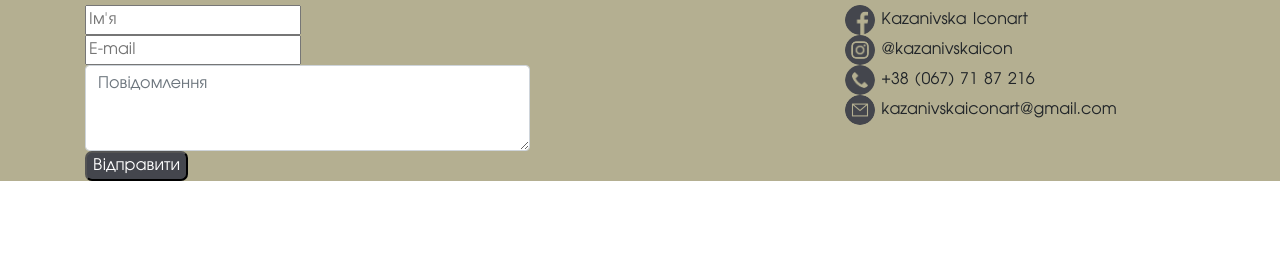
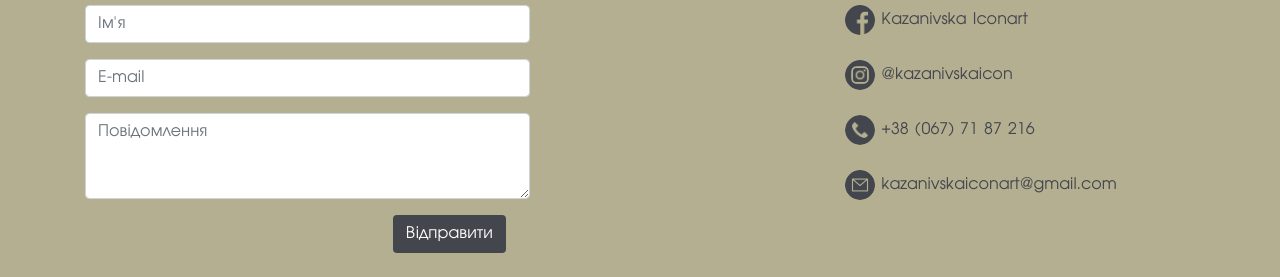
Before and after one commit to ElitKondor/Iconart-site, a plain HTML site: page index.html in a window 1280 px wide. Shown: the part 2552-2829 px from the top of the page. Before the commit the page ends 2733 px from the top, so only its background shows below. Drawn offline with nearby package versions, Linux system fonts and the light colour scheme.

Commit message:
Minor fixes

```diff
--- a/index.html
+++ b/index.html
@@ -6,6 +6,7 @@
 	<title>Kazanivska Iconart</title>
 	<link rel="icon" type="image/png" href="./images/logo/kazanivska_LOGO_white.png">
 	<link rel="stylesheet" href="https://stackpath.bootstrapcdn.com/bootstrap/4.1.3/css/bootstrap.min.css" integrity="sha384-MCw98/SFnGE8fJT3GXwEOngsV7Zt27NXFoaoApmYm81iuXoPkFOJwJ8ERdknLPMO" crossorigin="anonymous">
+	<link rel="stylesheet" href="https://cdn.jsdelivr.net/gh/fancyapps/fancybox@3.5.7/dist/jquery.fancybox.min.css" />
 	<link rel="stylesheet" href="./styles/styles.css">
 </head>
 <body>
@@ -215,50 +216,65 @@
 				<div class="row">
 					<div class="col-lg-5">
 						<form method="post" class="p-0" action="form.php">
-								<div>
-									<input type="text" placeholder="Ім'я" required>
+							<div class="form-group">
+								<input type="text" class="form-control" placeholder="Ім'я" required>
 							</div>
-								<div>
-									<input type="email" placeholder="E-mail" required>
+							<div class="form-group">
+								<input type="email" class="form-control" placeholder="E-mail" required>
 							</div>
-								<div>
+							<div class="form-group">
 								<textarea class="form-control message" rows="3" placeholder="Повідомлення"></textarea>
 							</div>
 
-								<button type="submit">Відправити</button>
+							<div class="d-flex justify-content-end mb-4 px-4">
+								<button class="btn" type="submit">Відправити</button>
+							</div>
 						</form>
 					</div>
 					<div class="col-lg-3"></div>
 					<div class="col-lg-4">
 						<div class="links">
-								<div class="fb">
+							<p>
 								<img src="./images/logo/facebook.png" alt="">
-									<span>Kazanivska Iconart</span>
-								</div>
-								<div class="inst">
+								<span>
+									<a href="#">
+										Kazanivska Iconart
+									</a>
+								</span>
+							</p>
+							<p>
 								<img src="./images/logo/instagram.png" alt="">
-									<span>@kazanivskaicon</span>
-								</div>
-								<div class="phone">
+								<span>
+									<a href="#">
+										@kazanivskaicon
+									</a>
+								</span>
+							</p>
+							<p>
 								<img src="./images/logo/phone.png" alt="">
-									<span>+38 (067) 71 87 216</span>
-								</div>
-								<div class="mail">
+								<span>
+									<a href="#">
+										+38 (067) 71 87 216
+									</a>
+								</span>
+							</p>
+							<p>
 								<img src="./images/logo/email.png" alt="">
-									<span>kazanivskaiconart@gmail.com</span>
-								</div>
+								<span>
+									<a href="#">
+										kazanivskaiconart@gmail.com
+									</a>
+								</span>
+							</p>
 						</div>
 					</div>
 				</div>
 			</div>
 		</div>
 	</footer>
-	</div>
 
 	<script src="https://code.jquery.com/jquery-3.5.1.min.js" integrity="sha256-9/aliU8dGd2tb6OSsuzixeV4y/faTqgFtohetphbbj0=" crossorigin="anonymous"></script>
 	<script src="https://maxcdn.bootstrapcdn.com/bootstrap/4.0.0/js/bootstrap.min.js" integrity="sha384-JZR6Spejh4U02d8jOt6vLEHfe/JQGiRRSQQxSfFWpi1MquVdAyjUar5+76PVCmYl" crossorigin="anonymous"></script>
-	<script>
-
-	</script>
+	<script src="https://cdn.jsdelivr.net/gh/fancyapps/fancybox@3.5.7/dist/jquery.fancybox.min.js"></script>
 </body>
 </html>
```
Also changed, not shown: catalog.html (+0 -1 lines). Lines whose indentation alone changed are shown as unchanged.
